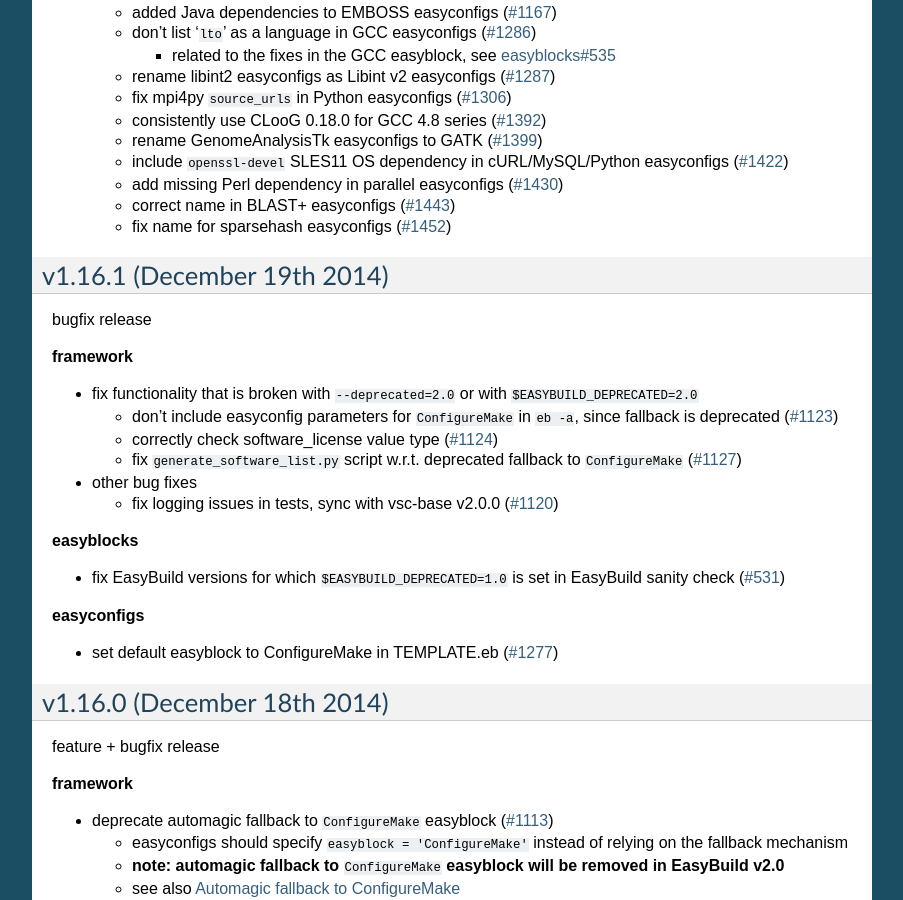
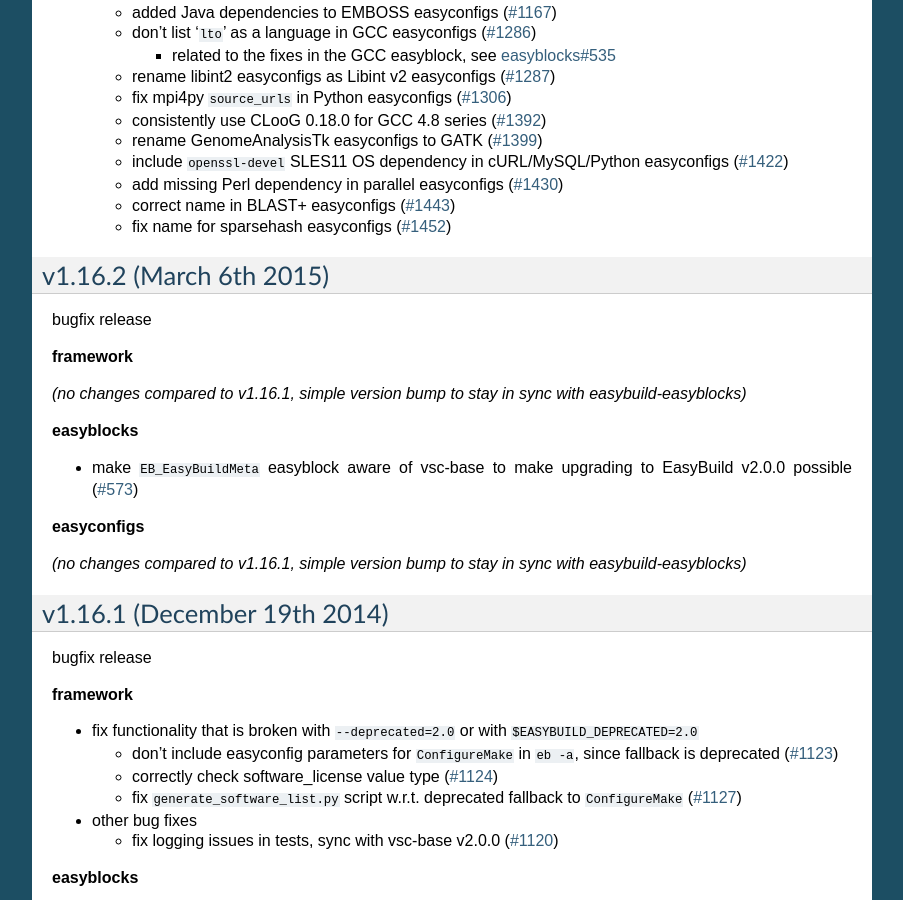
Before and after one commit to easybuilders/easybuild, a Sphinx documentation site: the page built from docs/Release_notes.rst, in a window 1280 px wide and 900 px high, scrolled down 2626 px. Shown: the whole window, without its empty margins (198-1101 px from the left). Built offline with Sphinx 7.4.7, drawn with Linux system fonts in a browser that asks for light colours.

Commit message:
include release notes for EasyBuild v1.16.2

```diff
--- a/docs/Release_notes.rst
+++ b/docs/Release_notes.rst
@@ -149,6 +149,24 @@
   * correct name in BLAST+ easyconfigs (`#1443 <https://github.com/hpcugent/easybuild-easyconfigs/pull/1443>`_)
   * fix name for sparsehash easyconfigs (`#1452 <https://github.com/hpcugent/easybuild-easyconfigs/pull/1452>`_)
 
+
+v1.16.2 (March 6th 2015)
+------------------------
+
+bugfix release
+
+**framework**
+
+`(no changes compared to v1.16.1, simple version bump to stay in sync with easybuild-easyblocks)`
+
+**easyblocks**
+
+* make ``EB_EasyBuildMeta`` easyblock aware of vsc-base to make upgrading to EasyBuild v2.0.0 possible (`#573 <https://github.com/hpcugent/easybuild-easyconfigs/pull/573>`_)
+
+**easyconfigs**
+
+`(no changes compared to v1.16.1, simple version bump to stay in sync with easybuild-easyblocks)`
+
 v1.16.1 (December 19th 2014)
 ----------------------------
 
```
